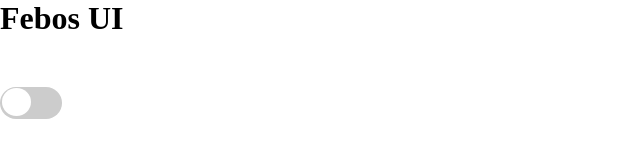
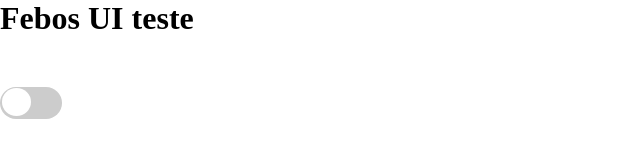
Before and after one commit to HMontarroyos/FeboUI, a React (Create React App) app: page / in a window 1280 px wide. Shown: the top 160 px of the page, without its empty margins (0-640 px from the left). Built offline with nearby package versions, Linux system fonts and the light colour scheme; a web font is replaced by a local one.

Commit message:
teste commit

```diff
--- a/src/App.tsx
+++ b/src/App.tsx
@@ -5,7 +5,7 @@
   return (
     <>
       <TouchOverlay onClick={() => console.log("TESTE")}>
-        <h1>Febos UI</h1>
+        <h1>Febos UI teste</h1>
       </TouchOverlay>
       <Separator spacing={50} />
       <Toggle onChange={() => console.log("TESTE")} checked={false} />
```
